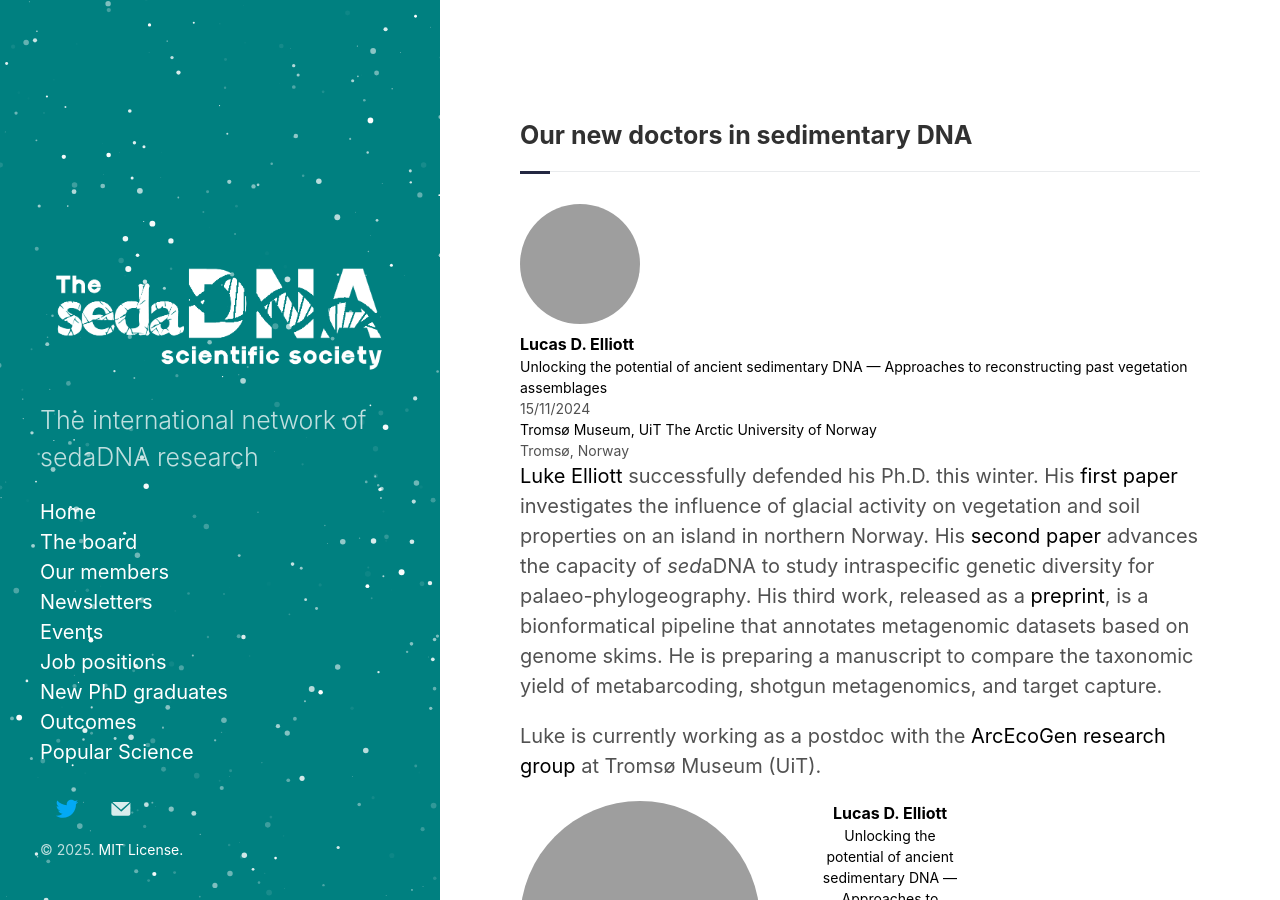
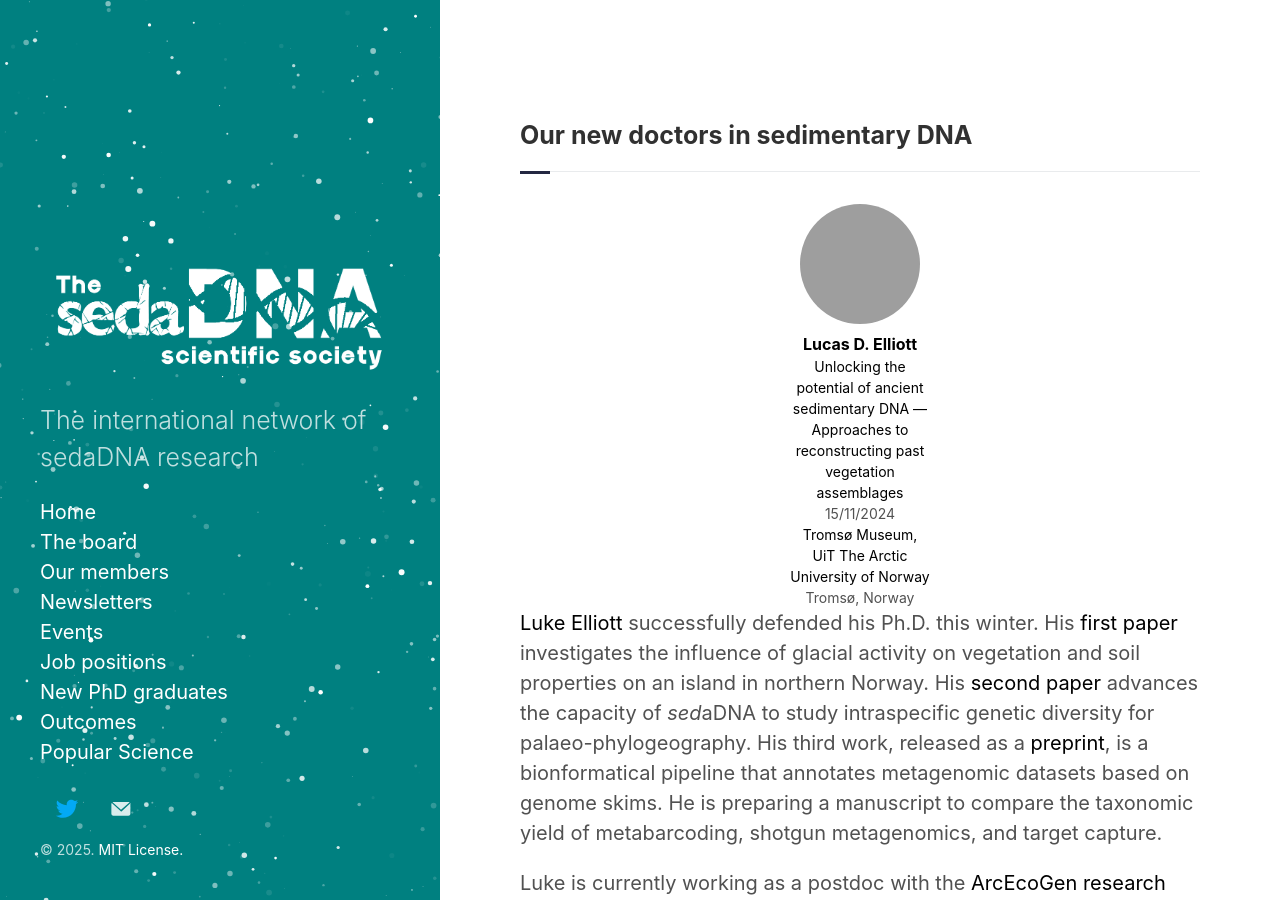
Before and after one commit to sedadna/sedadna.github.io, a Jekyll site: the page built from category/new-graduates.md, in a window 1280 px wide and 900 px high. Built offline with Jekyll 4.4.1, drawn with Linux system fonts in a browser that asks for light colours; grey boxes are pictures that could not be loaded.

Commit message:
Update new-graduates.md

```diff
--- a/category/new-graduates.md
+++ b/category/new-graduates.md
@@ -87,7 +87,7 @@
 -->
 
 <div class="avatar">
-<div class="member2">
+<div class="member">
 <div class="square"><a href="https://www.researchgate.net/profile/Lucas-Elliott-3" target="_blank"><img src="https://i1.rgstatic.net/ii/profile.image/11431281183075306-1692700144000_Q128/Lucas-Elliott-3.jpg" alt="Avatar" /></a></div>
 <p>Lucas D. Elliott</p>
 <p><a href="https://munin.uit.no/handle/10037/35339">Unlocking the potential of ancient sedimentary DNA — Approaches to reconstructing past vegetation assemblages</a></p>
@@ -113,7 +113,7 @@
       <img src="https://i1.rgstatic.net/ii/profile.image/11431281183075306-1692700144000_Q128/Lucas-Elliott-3.jpg" alt="Avatar2" />
     </a>
   </div>
-  <div class="member">
+  <div class="member2">
     <p>Lucas D. Elliott</p>
     <p><a href="https://munin.uit.no/handle/10037/35339">Unlocking the potential of ancient sedimentary DNA — Approaches to reconstructing past vegetation assemblages</a></p>
     <p>15/11/2024</p>
```
